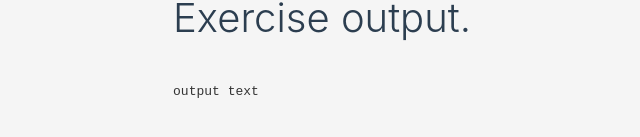
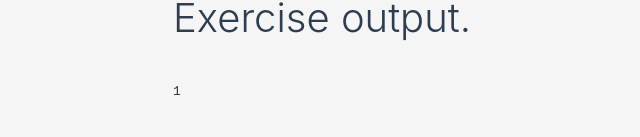
Before and after one commit to makemoneyfast/webpack-ts-react, a React app: page / in a window 1280 px wide. Shown: the part 363-500 px from the top of the page, without its empty margins (318-958 px from the left). Built offline with nearby package versions, Linux system fonts and the light colour scheme.

Commit message:
Brute-force solution.

```diff
--- a/src/example.tsx
+++ b/src/example.tsx
@@ -1 +1,46 @@
-export const exercise = () => "output text";
+export const divide = (dividend: number, divisor: number) => {
+  const absDividend = Math.abs(dividend);
+  const dividendIsNegative = dividend != absDividend;
+  const absDivisor = Math.abs(divisor);
+  const divisorIsNegative = divisor != absDivisor;
+
+  const clip = (input: number) => {
+    if (input > 0 && input > 2147483647) {
+      return 2147483647;
+    }
+
+    if (input < 0 && input < -2147483647) {
+      return -2147483647;
+    }
+
+    return input;
+  };
+
+  if (divisor)
+    if (divisor === 0) {
+      return 0; // or what? throw? Nan?
+    }
+  if (divisor === dividend) {
+    return 1;
+  }
+  if (absDivisor === 1) {
+    return divisorIsNegative != dividendIsNegative
+      ? 0 - clip(absDividend)
+      : clip(absDividend);
+  }
+  if (absDivisor > absDividend) {
+    return 0;
+  }
+
+  // naive add to count implementation
+  let count = 0;
+  let accumulatedTotal = 0;
+  while (accumulatedTotal + absDivisor <= absDividend) {
+    accumulatedTotal += absDivisor;
+    count++;
+  }
+
+  count = clip(count);
+
+  return divisorIsNegative != dividendIsNegative ? 0 - count : count;
+};
--- a/src/index.tsx
+++ b/src/index.tsx
@@ -1,6 +1,6 @@
 import { StrictMode } from "react";
 import { createRoot } from "react-dom/client";
-import { exercise } from "./example";
+import { divide } from "./example";
 
 import "./style.css";
 
@@ -13,13 +13,13 @@ console.log(
   `%c   Exercise output follows   `,
   "background-color: #FC0; color: #333; font-weight: bold"
 );
-console.log(exercise());
+console.log(divide());
 
 const App = () => {
   return (
     <div>
       <h1>Exercise output.</h1>
-      <pre>{`${exercise()}`}</pre>
+      <pre>{`${divide()}`}</pre>
     </div>
   );
 };
```
Also changed, not shown: 1 other file (tests, documents, lock files or other folders).
